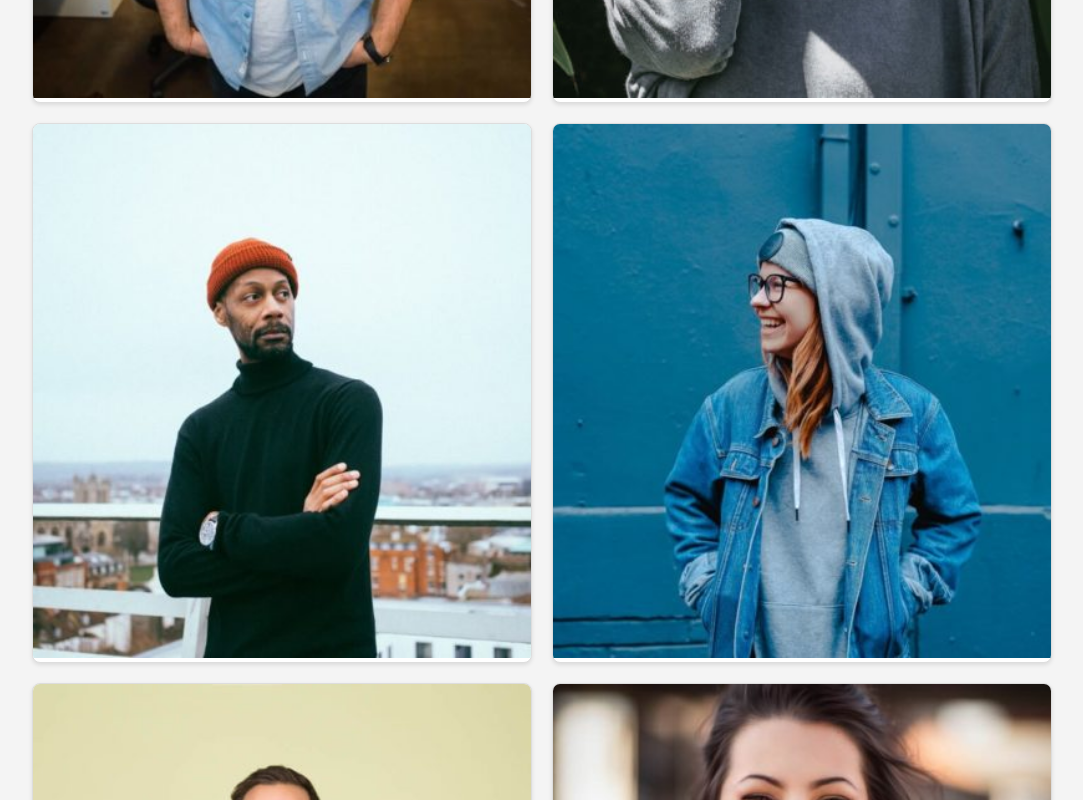
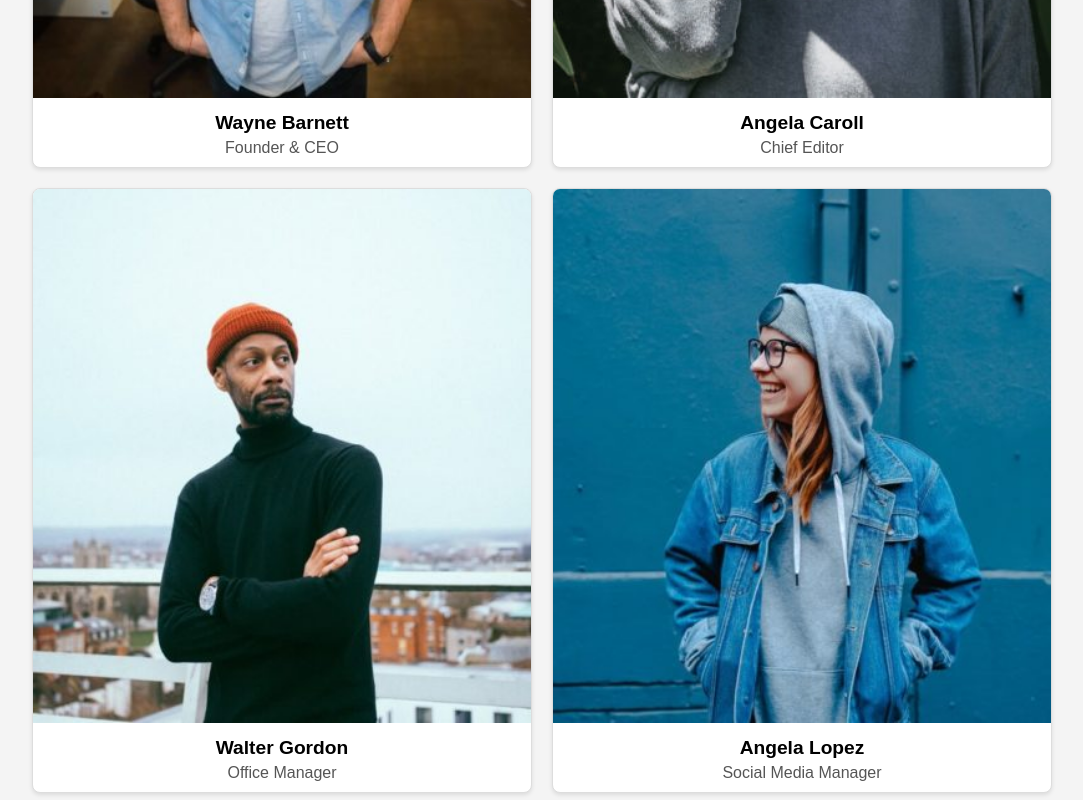
Before and after one commit to lucadisanto7/js-our-team, a plain HTML site: page index.html in a window 1280 px wide. Shown: the part 580-1380 px from the top of the page, without its empty margins (98-1181 px from the left). Drawn offline with Linux system fonts and the light colour scheme.

Commit message:
[UPD] Added text in cards

```diff
--- a/index.html
+++ b/index.html
@@ -12,21 +12,33 @@
     <div class="team-container">
         <div class="team-member">
             <img src="./img/wayne-barnett-founder-ceo.jpg" alt="Wayne Barnett">
+            <h2 id="name-1"></h2>
+            <p id="role-1"></p>
         </div>
         <div class="team-member">
             <img src="./img/angela-caroll-chief-editor.jpg" alt="Angela Caroll">
+            <h2 id="name-2"></h2>
+            <p id="role-2"></p>
         </div>
         <div class="team-member">
             <img src="./img/walter-gordon-office-manager.jpg" alt="Walter Gordon">
+            <h2 id="name-3"></h2>
+            <p id="role-3"></p>
         </div>
         <div class="team-member">
             <img src="./img/angela-lopez-social-media-manager.jpg" alt="Angela Lopez">
+            <h2 id="name-4"></h2>
+            <p id="role-4"></p>
         </div>
         <div class="team-member">
             <img src="./img/scott-estrada-developer.jpg" alt="Scott Estrada">
+            <h2 id="name-5"></h2>
+            <p id="role-5"></p>
         </div>
         <div class="team-member">
             <img src="./img/barbara-ramos-graphic-designer.jpg" alt="Barbara Ramos">
+            <h2 id="name-6"></h2>
+            <p id="role-6"></p>
         </div>
     </div>
     <script src="./js/script.js" type="text/javascript"></script>
--- a/js/script.js
+++ b/js/script.js
@@ -7,8 +7,7 @@ const team = [
     { nome: "Barbara Ramos", ruolo: "Graphic Designer", foto: "barbara-ramos-graphic-designer.jpg" }
 ];
 
-team.forEach(member => {
-    const memberInfo = document.createElement('div');
-    memberInfo.textContent = `Nome: ${member.nome}, Ruolo: ${member.ruolo}, Foto: ${member.foto}`;
-    teamContainer.appendChild(memberInfo);
-});
+    team.forEach((member, index) => {
+        document.getElementById(`name-${index + 1}`).textContent = member.nome;
+        document.getElementById(`role-${index + 1}`).textContent = member.ruolo;
+    });
```
